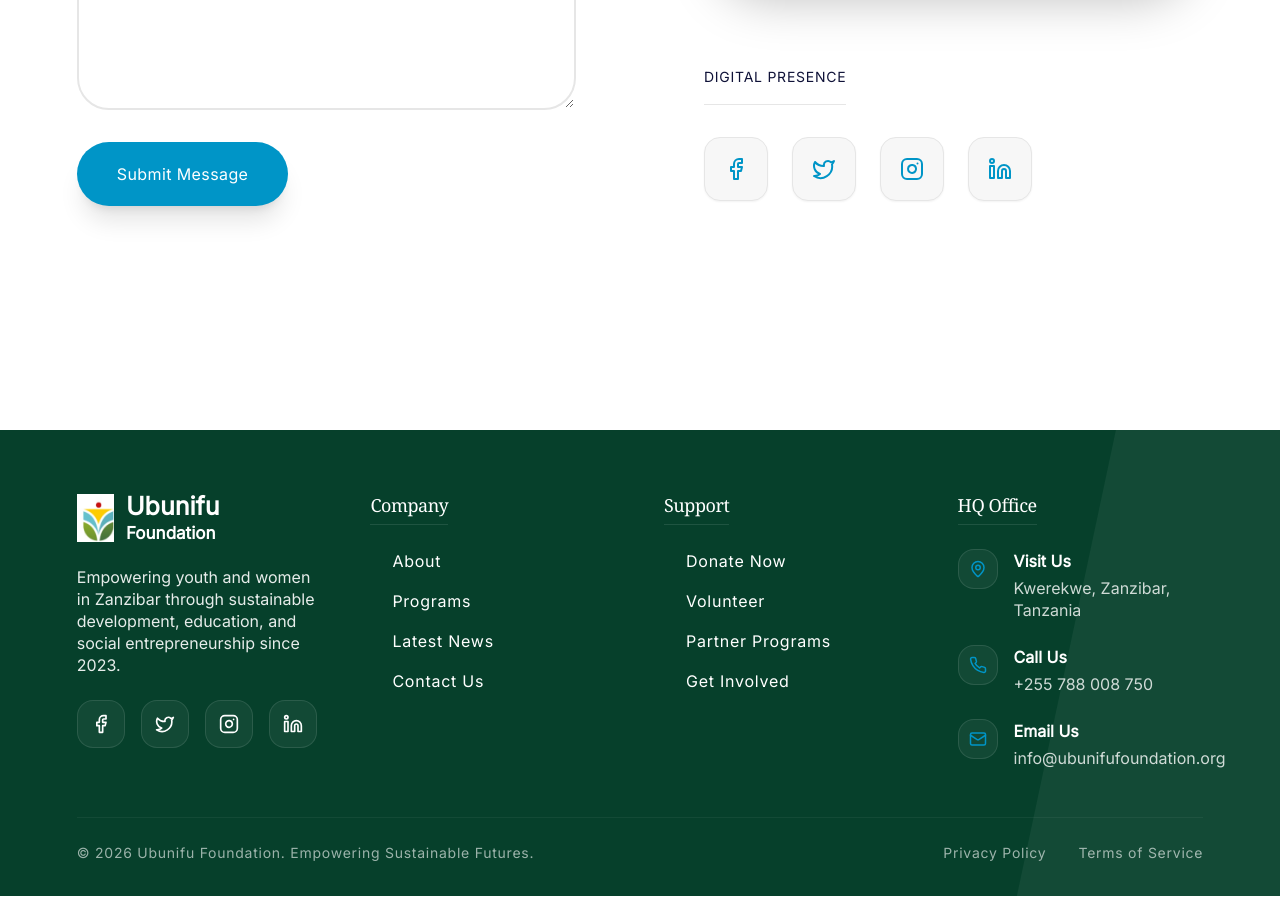
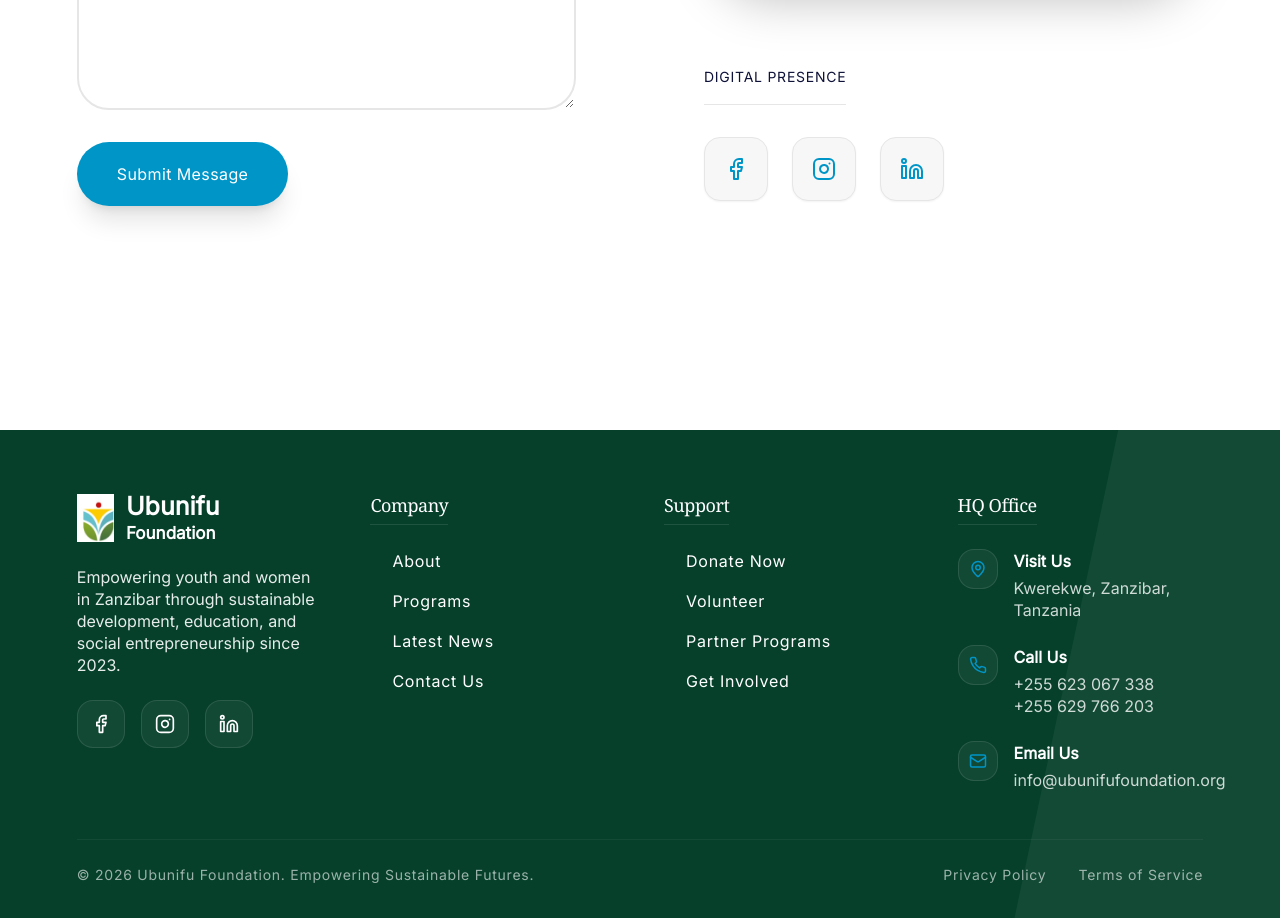
Before and after one commit to Abdillah-Ali/ubunifufoundation, a React (Vite) app: page /contact in a window 1280 px wide. Shown: the part 1500-2418 px from the top of the page. Before the commit the page ends 2396 px from the top, so only its background shows below. Built offline with nearby package versions, Linux system fonts and the light colour scheme.

Commit message:
Update contact information, social links, and layout refinements

```diff
--- a/src/components/layout/Footer.jsx
+++ b/src/components/layout/Footer.jsx
@@ -34,14 +34,20 @@ const Footer = () => {
               </div>
 
               <div className="flex gap-4">
-                {[Facebook, Twitter, Instagram, Linkedin].map((Icon, i) => (
+                {[
+                  { Icon: Facebook, href: "https://www.facebook.com/profile.php?id=100090323392111", label: "Facebook" },
+                  { Icon: Instagram, href: "https://www.instagram.com/ubunifufoundation?igsh=MTVoNGZubm00eTh2cA==", label: "Instagram" },
+                  { Icon: Linkedin, href: "https://www.linkedin.com/in/ubunifu-foundation-future-shaper-zanzibar-676638302", label: "LinkedIn" }
+                ].map((social, i) => (
                   <a
                     key={i}
-                    href="#"
+                    href={social.href}
+                    target="_blank"
+                    rel="noopener noreferrer"
                     className="w-12 h-12 rounded-2xl bg-white/5 flex items-center justify-center hover:bg-primary hover:text-white transition-all transform hover:-translate-y-1 border border-white/10"
-                    aria-label="Social link"
+                    aria-label={social.label}
                   >
-                    <Icon size={20} />
+                    <social.Icon size={20} />
                   </a>
                 ))}
               </div>
@@ -108,7 +114,8 @@ const Footer = () => {
                   </div>
                   <div>
                     <span className="block text-white text-base font-bold mb-1 font-sans">Call Us</span>
-                    <span className="text-base text-white/80 leading-[22px] font-sans">+255 788 008 750</span>
+                    <span className="text-base text-white/80 leading-[22px] font-sans block">+255 623 067 338</span>
+                    <span className="text-base text-white/80 leading-[22px] font-sans block">+255 629 766 203</span>
                   </div>
                 </li>
                 <li className="flex items-start gap-4">
--- a/src/pages/Contact.jsx
+++ b/src/pages/Contact.jsx
@@ -36,7 +36,7 @@ const Contact = () => {
 
   const contactInfo = [
   { icon: MapPin, title: "Visit Us", lines: ["Kwerekwe, Zanzibar", "Tanzania"] },
-  { icon: Phone, title: "Call Us", lines: ["+255 788 008 750"] },
+  { icon: Phone, title: "Call Us", lines: ["+255 623 067 338", "+255 629 766 203"] },
   { icon: Mail, title: "Email Us", lines: ["info@ubunifufoundation.org"] }];
 
 
@@ -139,9 +139,20 @@ const Contact = () => {
               <div className="space-y-8 pt-8">
                 <h4 className="text-[14px] font-normal tracking-[0.75px] text-foreground border-b border-border pb-4 w-fit uppercase font-sans">Digital Presence</h4>
                 <div className="flex gap-6">
-                  {[Facebook, Twitter, Instagram, Linkedin].map((Icon, i) => (
-                    <a key={i} href="#" className="w-16 h-16 rounded-2xl bg-secondary text-primary flex items-center justify-center hover:bg-primary hover:text-white transition-all transform hover:-translate-y-2 shadow-sm border border-border" aria-label="Social link">
-                      <Icon size={24} />
+                  {[
+                    { Icon: Facebook, href: "https://www.facebook.com/profile.php?id=100090323392111", label: "Facebook" },
+                    { Icon: Instagram, href: "https://www.instagram.com/ubunifufoundation?igsh=MTVoNGZubm00eTh2cA==", label: "Instagram" },
+                    { Icon: Linkedin, href: "https://www.linkedin.com/in/ubunifu-foundation-future-shaper-zanzibar-676638302", label: "LinkedIn" }
+                  ].map((social, i) => (
+                    <a
+                      key={i}
+                      href={social.href}
+                      target="_blank"
+                      rel="noopener noreferrer"
+                      className="w-16 h-16 rounded-2xl bg-secondary text-primary flex items-center justify-center hover:bg-primary hover:text-white transition-all transform hover:-translate-y-2 shadow-sm border border-border"
+                      aria-label={social.label}
+                    >
+                      <social.Icon size={24} />
                     </a>
                   ))}
                 </div>
--- a/src/pages/Donate.jsx
+++ b/src/pages/Donate.jsx
@@ -216,7 +216,7 @@ const Donate = () => {
                 {[
                   { label: "Account No.", value: "0791623001" },
                   { label: "Account Name", value: "ABDILLAH TALIB ALI" },
-                  { label: "Phone Rep.", value: "+255 788 008 750" },
+                  { label: "Phone Rep.", value: "+255 623 067 338 / +255 629 766 203" },
                 ].map((row) => (
                   <div key={row.label} className="flex flex-col p-5 bg-background/10 rounded-2xl">
                     <span className="text-[11px] font-normal tracking-[0.75px] text-white/60 mb-1 uppercase font-sans">{row.label}</span>
@@ -236,7 +236,7 @@ const Donate = () => {
                 {[
                   { label: "Account No.", value: "3014111866159" },
                   { label: "Account Name", value: "ABDILLAH TALIB ALI" },
-                  { label: "Phone Rep.", value: "+255 788 008 750" },
+                  { label: "Phone Rep.", value: "+255 623 067 338 / +255 629 766 203" },
                 ].map((row) => (
                   <div key={row.label} className="flex flex-col p-5 bg-background/10 rounded-2xl">
                     <span className="text-[11px] font-normal tracking-[0.75px] text-white/60 mb-1 uppercase font-sans">{row.label}</span>
```
